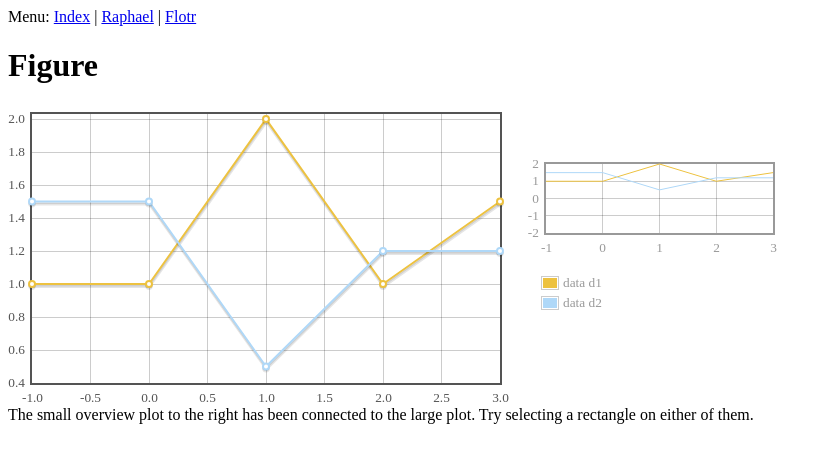
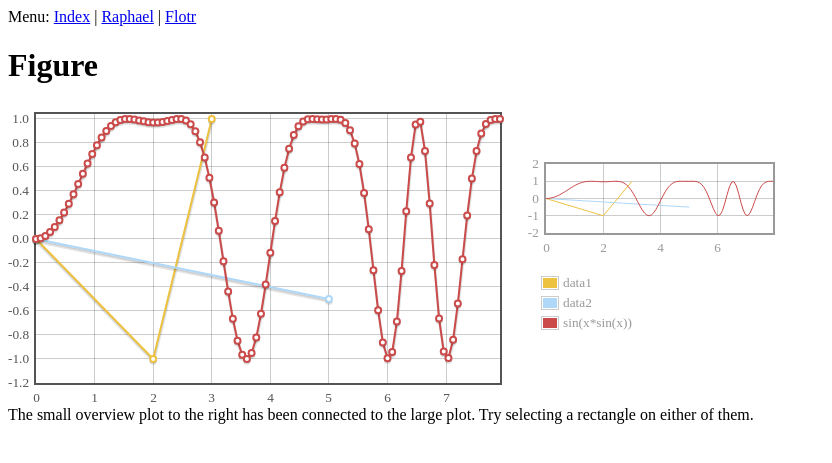
Before and after one commit to certik/jsplot, a Django app: page / in a window 1280 px wide. Shown: the top 463 px of the page, without its empty margins (0-832 px from the left). Run offline with Django 3.2, Linux system fonts and the light colour scheme.

Commit message:
Generate the data in Python

```diff
--- a/plotserver/app/views.py
+++ b/plotserver/app/views.py
@@ -1,10 +1,25 @@
+from math import sin
+
 from django.shortcuts import render_to_response
 from django.template import RequestContext
 
+import json
+
 def index(request):
-    return render_to_response("index.html",
-        context_instance=RequestContext(request)
-        )
+    x1 = 0
+    x2 = 8
+    d = []
+    for i in range(100):
+        x = x1 + i * (x2 - x1) / 100.
+        d.append([x, sin(x * sin(x))])
+    graphs = json.dumps([
+        {"data": ([0, 0], [2, -1], [3, 1]), "label": "data1"},
+        {"data": ([0, 0], [5, -0.5]), "label": "data2"},
+        {"data": d, "label": "sin(x*sin(x))"},
+        ])
+    return render_to_response("index.html", {
+        "graphs": graphs,
+        }, context_instance=RequestContext(request))
 
 def raphael(request):
     return render_to_response("raphael.html",
--- a/plotserver/templates/index.html
+++ b/plotserver/templates/index.html
@@ -30,24 +30,7 @@ plot. Try selecting a rectangle on either of them.
 $(function () {
     // setup plot
     function getData() {
-        var d1 = [
-            [-1, 1],
-            [0, 1],
-            [1, 2],
-            [2, 1],
-            [3, 1.5],
-            ];
-        var d2 = [
-            [-1, 1.5],
-            [0, 1.5],
-            [1, 0.5],
-            [2, 1.2],
-            [3, 1.2],
-            ];
-        return [
-            { label: "data d1", data: d1 },
-            { label: "data d2", data: d2 },
-        ];
+        return {{ graphs|safe }};
     }
 
     var options = {
```
